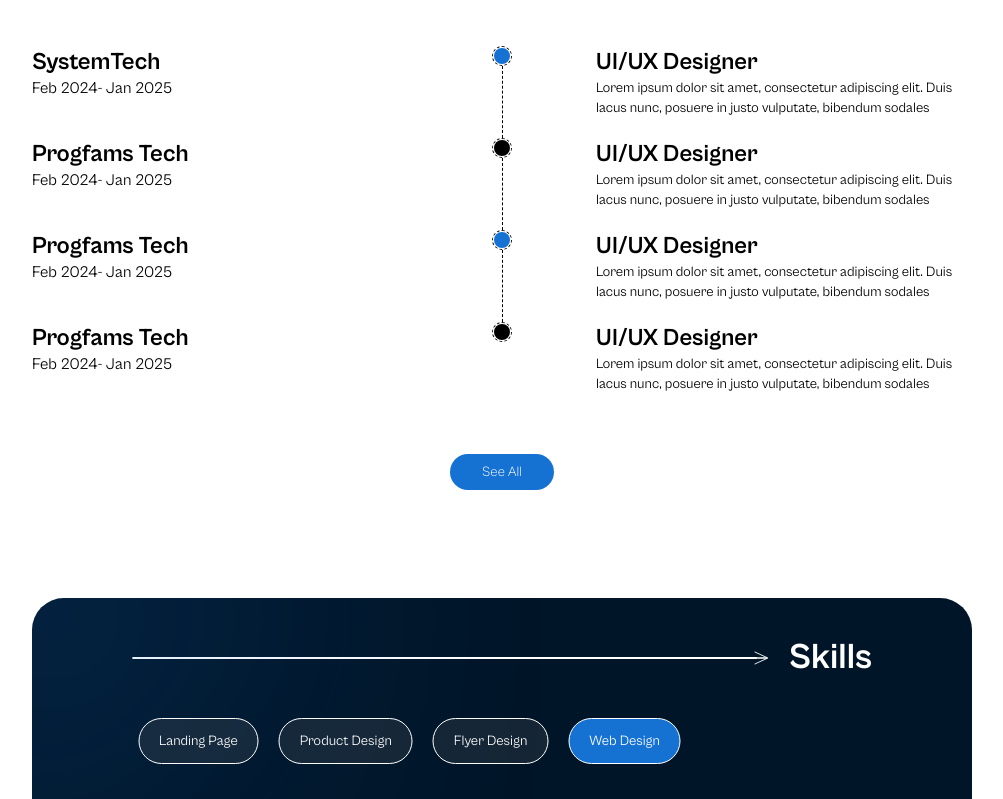
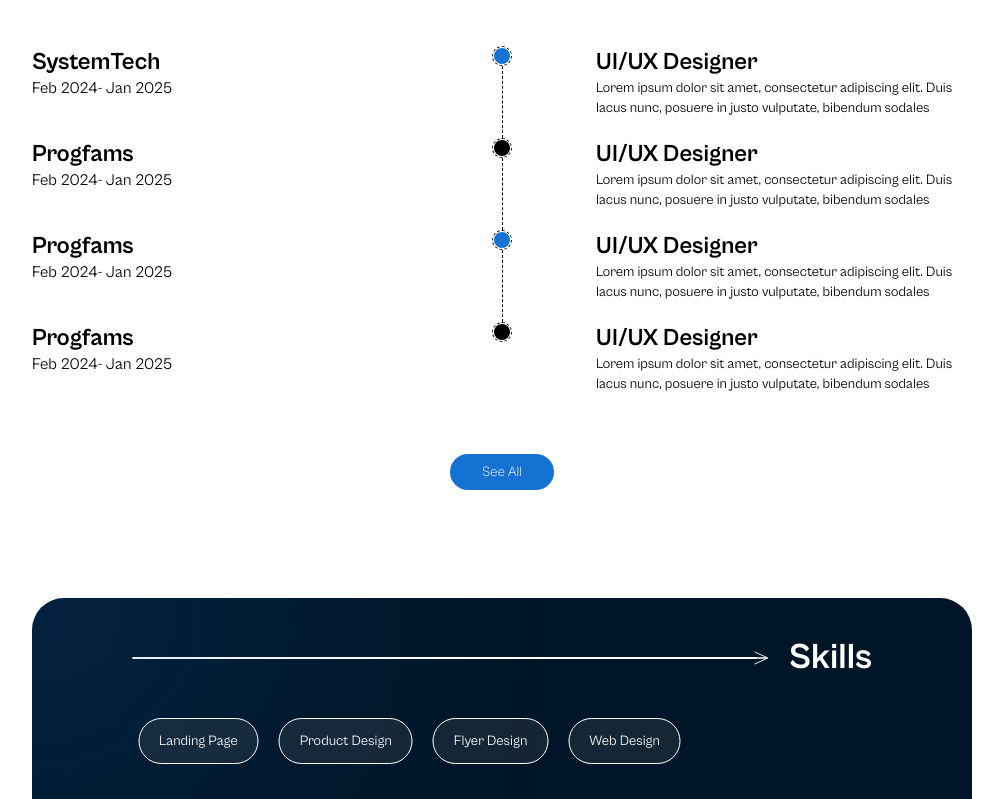
Before and after one commit to EmmanuelAyomide1/solo-portfolio, a React (Vite) app: page / in a window 1280 px wide. Shown: the part 3021-3820 px from the top of the page, without its empty margins (138-1141 px from the left). Built offline with nearby package versions, Linux system fonts and the light colour scheme; a web font is replaced by a local one.

Commit message:
ft(components): broke down big components into smaller chunks

```diff
--- a/src/components/SkillList.jsx
+++ b/src/components/SkillList.jsx
@@ -2,7 +2,7 @@ import { useState } from "react";
 import Skill from "./Skill";
 
 function SkillList({ className }) {
-  const [active, setActive] = useState(4);
+  const [active, setActive] = useState(null);
 
   return (
     <div
--- a/src/sections/about/About.jsx
+++ b/src/sections/about/About.jsx
@@ -17,31 +17,6 @@ function About() {
         <div className="flex h-full flex-col-reverse justify-between md:flex-row md:gap-5">
           <div className="flex md:w-7/13">
             <div className="relative flex w-full justify-center">
-              {/* <div className="absolute bottom-0 h-90 w-120"> */}
-              {/* <svg
-                  className="h-full w-fit"
-                  width="643"
-                  height="458"
-                  viewBox="0 0 643 458"
-                  fill="none"
-                  xmlns="http://www.w3.org/2000/svg"
-                >
-                  <path
-                    d="M344.561 332.001L344.561 439.184L108.541 439.184L108.541 332.001L203.274 332.001L131.818 279.492C116.3 267.943 108.541 252.245 108.541 232.396L108.541 94.3571C108.541 75.5911 115.218 59.5317 128.57 46.1789C141.923 32.8261 157.983 26.1497 176.749 26.1497L251.993 26.1497C268.955 26.1497 284.112 31.2021 297.465 41.3069L455.533 158.234C465.638 165.452 473.397 174.474 478.81 185.3C484.224 196.488 486.93 208.217 486.93 220.487L486.93 405.621L394.904 405.621L394.904 137.663L388.95 133.333L200.567 133.333L200.567 306.017L235.754 332.001L344.561 332.001Z"
-                    fill="#1572D3"
-                    fill-opacity="0.15"
-                  />
-                  <rect
-                    x="432.945"
-                    width="209.857"
-                    height="119.918"
-                    rx="59.9591"
-                    fill="#1572D3"
-                    fill-opacity="0.15"
-                  />
-                </svg> */}
-              {/* <img src={person2bg2} alt="" className="h-full w-full" /> */}
-              {/* </div> */}
               <div className="z-2 aspect-1/1 h-95 w-full bg-[url('assets/person2.png'),url('assets/person2bg.png'),url('assets/person2bg2.png')] bg-[length:auto_95%,auto_80%,auto_100%] bg-[position:bottom,bottom,center_15px] bg-no-repeat"></div>
             </div>
           </div>
@@ -76,7 +51,7 @@ function About() {
                 </p>
                 <div className="flex items-center justify-between">
                   <ul className="flex gap-x-2">
-                    <Logo>
+                    <Logo link="https://www.instagram.com/great_solo1">
                       <svg
                         className="h-auto w-full"
                         xmlns="http://www.w3.org/2000/svg"
@@ -91,7 +66,7 @@ function About() {
                         />
                       </svg>
                     </Logo>
-                    <Logo>
+                    <Logo link="#">
                       <svg
                         className="h-auto w-full"
                         xmlns="http://www.w3.org/2000/svg"
@@ -106,7 +81,7 @@ function About() {
                         />
                       </svg>
                     </Logo>
-                    <Logo>
+                    <Logo link="https://x.com/greatsolomon11">
                       <svg
                         xmlns="http://www.w3.org/2000/svg"
                         width="19"
@@ -120,7 +95,7 @@ function About() {
                         />
                       </svg>
                     </Logo>
-                    <Logo>
+                    <Logo link="https://www.linkedin.com/in/great-solomon-53b32526a">
                       <svg
                         xmlns="http://www.w3.org/2000/svg"
                         width="18"
--- a/src/sections/about/Logo.jsx
+++ b/src/sections/about/Logo.jsx
@@ -1,9 +1,15 @@
-function Logo({ children, className }) {
+function Logo({ children, className, link }) {
   return (
     <li
-      className={`bg-primary-blue flex h-8 w-8 items-center justify-center rounded-full p-2 ${className ? className : ""}`}
+      className={`bg-primary-blue h-8 w-8 rounded-full p-2 ${className ? className : ""}`}
     >
-      {children}
+      <a
+        href={link}
+        target="_blank"
+        className="flex h-full w-full items-center justify-center"
+      >
+        {children}
+      </a>
     </li>
   );
 }
--- /dev/null
+++ b/src/sections/experience/ExpItem.jsx
@@ -0,0 +1,28 @@
+function ExpItem({ job }) {
+  const { companyName, duration, jobTitle, jobDescription } = job;
+
+  return (
+    <div className="flex w-full justify-between text-black even:[&_circle]:bg-black nth-last-[1]:[&_hr]:hidden">
+      <div className="w-2/5 min-w-20">
+        <p className="text-xl font-semibold md:text-2xl md:font-bold">
+          {companyName}
+        </p>
+        <p className="text-xs md:text-[16px]"> {duration}</p>
+      </div>
+      <div className="flex flex-col items-center justify-start">
+        <div className="flex h-4 w-4 items-center justify-center rounded-full border-1 border-dashed md:h-5 md:w-5">
+          <circle className="bg-primary-blue h-3 w-3 rounded-full md:h-4 md:w-4"></circle>
+        </div>
+        <hr className="h-[calc(100%-20px)] w-0 border-l-1 border-dashed"></hr>
+      </div>
+      <div className="w-45 md:w-2/5">
+        <p className="text-xl font-semibold md:text-2xl md:font-bold">
+          {jobTitle}
+        </p>
+        <p className="pb-5 text-[10px] md:text-sm">{jobDescription}</p>
+      </div>
+    </div>
+  );
+}
+
+export default ExpItem;
--- /dev/null
+++ b/src/sections/experience/ExpList.jsx
@@ -0,0 +1,46 @@
+import ExpItem from "./ExpItem";
+
+function ExpList() {
+  return (
+    <div className="group flex flex-col items-center">
+      <ExpItem
+        job={{
+          companyName: "SystemTech",
+          duration: "Feb 2024- Jan 2025",
+          jobTitle: "UI/UX Designer",
+          jobDescription:
+            "Lorem ipsum dolor sit amet, consectetur adipiscing elit. Duis lacus nunc, posuere in justo vulputate, bibendum sodales",
+        }}
+      />
+      <ExpItem
+        job={{
+          companyName: "Progfams",
+          duration: "Feb 2024- Jan 2025",
+          jobTitle: "UI/UX Designer",
+          jobDescription:
+            "Lorem ipsum dolor sit amet, consectetur adipiscing elit. Duis lacus nunc, posuere in justo vulputate, bibendum sodales",
+        }}
+      />
+      <ExpItem
+        job={{
+          companyName: "Progfams",
+          duration: "Feb 2024- Jan 2025",
+          jobTitle: "UI/UX Designer",
+          jobDescription:
+            "Lorem ipsum dolor sit amet, consectetur adipiscing elit. Duis lacus nunc, posuere in justo vulputate, bibendum sodales",
+        }}
+      />
+      <ExpItem
+        job={{
+          companyName: "Progfams",
+          duration: "Feb 2024- Jan 2025",
+          jobTitle: "UI/UX Designer",
+          jobDescription:
+            "Lorem ipsum dolor sit amet, consectetur adipiscing elit. Duis lacus nunc, posuere in justo vulputate, bibendum sodales",
+        }}
+      />
+    </div>
+  );
+}
+
+export default ExpList;
--- a/src/sections/experience/WorkExp.jsx
+++ b/src/sections/experience/WorkExp.jsx
@@ -1,4 +1,6 @@
 import Button from "../../components/Button";
+import ExpItem from "./ExpItem";
+import ExpList from "./ExpList";
 
 function WorkExp() {
   return (
@@ -20,100 +22,7 @@ function WorkExp() {
             graphics that stick in their minds.
           </p>
         </div>
-        <div className="flex flex-col items-center">
-          <div className="flex w-full justify-between text-black">
-            <div className="w-2/5">
-              <p className="text-xl font-semibold md:text-2xl md:font-bold">
-                SystemTech
-              </p>
-              <p className="text-xs md:text-[16px]">Feb 2024- Jan 2025</p>
-            </div>
-            <div className="flex flex-col items-center justify-center">
-              <div className="flex h-4 w-4 items-center justify-center rounded-full border-1 border-dashed md:h-5 md:w-5">
-                <div className="bg-primary-blue h-3 w-3 rounded-full md:h-4 md:w-4"></div>
-              </div>
-              <div className="h-[calc(100%-20px)] w-0 border-l-1 border-dashed"></div>
-            </div>
-            <div className="w-45 md:w-2/5">
-              <p className="text-xl font-semibold md:text-2xl md:font-bold">
-                UI/UX Designer
-              </p>
-              <p className="pb-5 text-[10px] md:text-sm">
-                Lorem ipsum dolor sit amet, consectetur adipiscing elit. Duis
-                lacus nunc, posuere in justo vulputate, bibendum sodales{" "}
-              </p>
-            </div>
-          </div>
-          <div className="flex w-full justify-between text-black">
-            <div className="w-2/5">
-              <p className="text-xl font-semibold md:text-2xl md:font-bold">
-                Progfams Tech
-              </p>
-              <p className="text-xs md:text-[16px]">Feb 2024- Jan 2025</p>
-            </div>
-            <div className="flex flex-col items-center">
-              <div className="flex h-4 w-4 items-center justify-center rounded-full border-1 border-dashed md:h-5 md:w-5">
-                <div className="h-3 w-3 rounded-full bg-black md:h-4 md:w-4"></div>
-              </div>
-              <div className="h-[calc(100%-20px)] w-0 border-l-1 border-dashed"></div>
-            </div>
-            <div className="w-45 md:w-2/5">
-              <p className="text-xl font-semibold md:text-2xl md:font-bold">
-                UI/UX Designer
-              </p>
-              <p className="pb-5 text-[10px] md:text-sm">
-                Lorem ipsum dolor sit amet, consectetur adipiscing elit. Duis
-                lacus nunc, posuere in justo vulputate, bibendum sodales{" "}
-              </p>
-            </div>
-          </div>
-          <div className="flex w-full justify-between text-black">
-            <div className="w-2/5">
-              <p className="text-xl font-semibold md:text-2xl md:font-bold">
-                Progfams Tech
-              </p>
-              <p className="text-xs md:text-[16px]">Feb 2024- Jan 2025</p>
-            </div>
-            <div className="flex flex-col items-center">
-              <div className="flex h-4 w-4 items-center justify-center rounded-full border-1 border-dashed md:h-5 md:w-5">
-                <div className="bg-primary-blue h-3 w-3 rounded-full md:h-4 md:w-4"></div>
-              </div>
-              <div className="h-[calc(100%-20px)] w-0 border-l-1 border-dashed"></div>
-            </div>
-            <div className="w-45 md:w-2/5">
-              <p className="text-xl font-semibold md:text-2xl md:font-bold">
-                UI/UX Designer
-              </p>
-              <p className="pb-5 text-[10px] md:text-sm">
-                Lorem ipsum dolor sit amet, consectetur adipiscing elit. Duis
-                lacus nunc, posuere in justo vulputate, bibendum sodales{" "}
-              </p>
-            </div>
-          </div>
-          <div className="flex w-full justify-between text-black">
-            <div className="w-2/5">
-              <p className="text-xl font-semibold md:text-2xl md:font-bold">
-                Progfams Tech
-              </p>
-              <p className="text-xs md:text-[16px]">Feb 2024- Jan 2025</p>
-            </div>
-            <div className="flex flex-col items-center">
-              <div className="flex h-4 w-4 items-center justify-center rounded-full border-1 border-dashed md:h-5 md:w-5">
-                <div className="h-3 w-3 rounded-full bg-black md:h-4 md:w-4"></div>
-              </div>
-              <div className="hidden h-[calc(100%-20px)] w-0 border-l-1 border-dashed"></div>
-            </div>
-            <div className="w-45 md:w-2/5">
-              <p className="text-xl font-semibold md:text-2xl md:font-bold">
-                UI/UX Designer
-              </p>
-              <p className="pb-5 text-[10px] md:text-sm">
-                Lorem ipsum dolor sit amet, consectetur adipiscing elit. Duis
-                lacus nunc, posuere in justo vulputate, bibendum sodales{" "}
-              </p>
-            </div>
-          </div>
-        </div>
+        <ExpList />
         <Button className="bg-primary-blue mx-auto w-fit">See All</Button>
       </div>
     </section>
```
